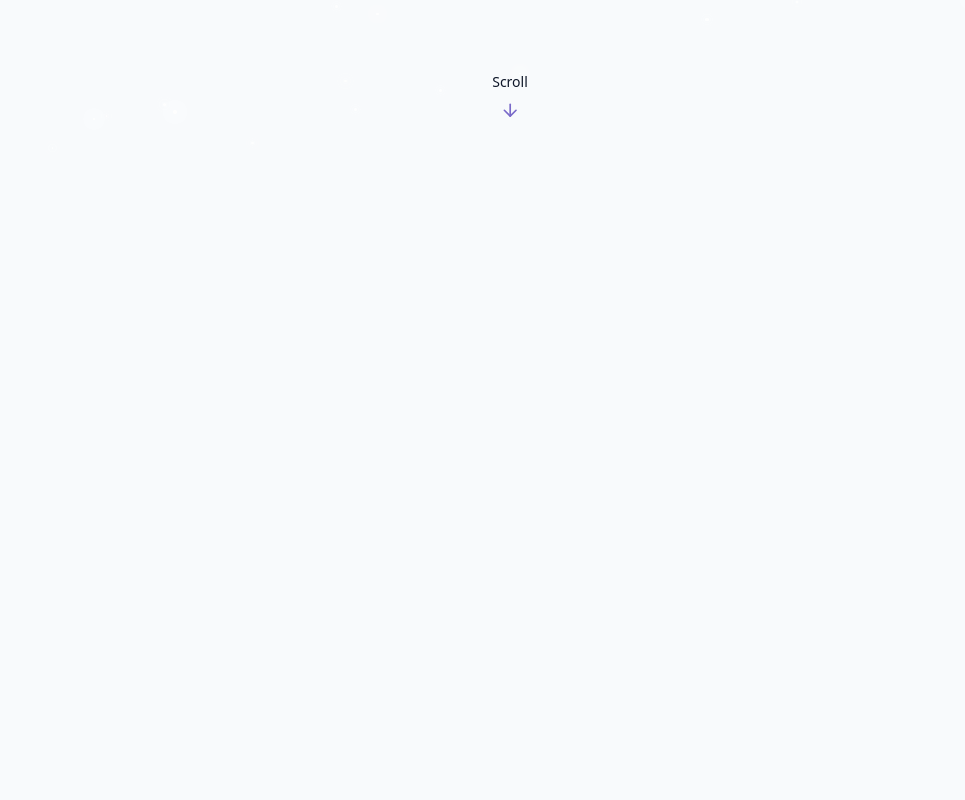
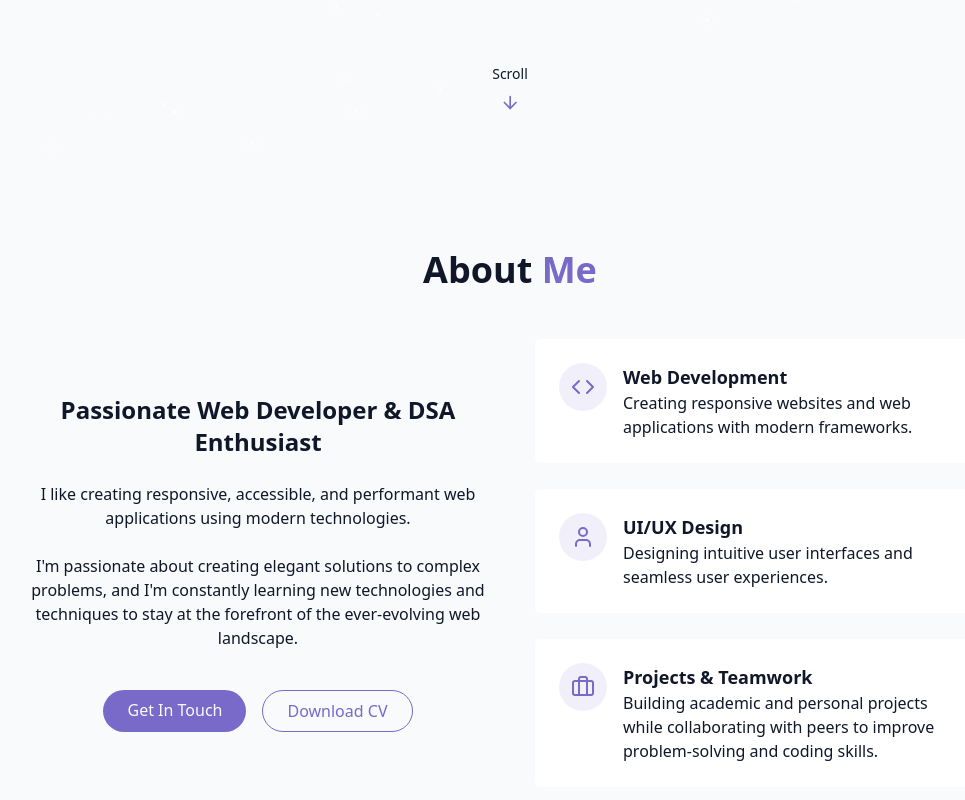
Before and after one commit to SHREYANSH2K25/PORTFOLIO, a React (Vite) app in the folder portfolio/: page / in a window 1280 px wide. Shown: the part 646-1446 px from the top of the page, without its empty margins (130-1095 px from the left). Before the commit the page ends 800 px from the top, so only its background shows below. Built offline with nearby package versions, Linux system fonts and the light colour scheme.

Commit message:
aboutSection

```diff
--- /dev/null
+++ b/portfolio/src/Components/AboutSection.jsx
@@ -0,0 +1,118 @@
+// Importing icons from lucide-react library
+// These are vector icons (SVGs) you can use as React components
+import { Briefcase, Code, User } from "lucide-react";
+
+// AboutSection Component
+// This represents the "About Me" section on your portfolio website
+const AboutSection = () => {
+  return (
+    // Main section wrapper with spacing and relative positioning
+    <section id="about" className="py-24 px-4 relative">
+      <div className="container mx-auto max-w-5xl">
+
+        {/* Section heading */}
+        <h2 className="text-3xl md:text-4xl font-bold mb-12 text-center">
+          About <span className="text-primary"> Me</span>
+        </h2>
+
+        {/* Two-column grid layout: left (intro + buttons), right (skills cards) */}
+        <div className="grid grid-cols-1 md:grid-cols-2 gap-12 items-center">
+
+          {/* LEFT COLUMN - Personal intro */}
+          <div className="space-y-6">
+            {/* Subtitle */}
+            <h3 className="text-2xl font-semibold">
+              Passionate Web Developer & DSA Enthusiast
+            </h3>
+
+            {/* Short description paragraphs */}
+            <p className="text-muted-foreground">
+              I like creating responsive, accessible, and performant web
+              applications using modern technologies.
+            </p>
+
+            <p className="text-muted-foreground">
+              I'm passionate about creating elegant solutions to complex
+              problems, and I'm constantly learning new technologies and
+              techniques to stay at the forefront of the ever-evolving web
+              landscape.
+            </p>
+
+            {/* Call-to-action buttons */}
+            <div className="flex flex-col sm:flex-row gap-4 pt-4 justify-center">
+              {/* Contact button */}
+              <a href="#contact" className="cosmic-button">
+                Get In Touch
+              </a>
+
+              {/* Download CV button */}
+              <a
+                href="" // You can later link this to your resume PDF
+                className="px-6 py-2 rounded-full border border-primary text-primary hover:bg-primary/10 transition-colors duration-300"
+              >
+                Download CV
+              </a>
+            </div>
+          </div>
+
+          {/* RIGHT COLUMN - Skills/Services cards */}
+          <div className="grid grid-cols-1 gap-6">
+
+            {/* Card 1 - Web Development */}
+            <div className="gradient-border p-6 card-hover">
+              <div className="flex items-start gap-4">
+                {/* Icon inside circular background */}
+                <div className="p-3 rounded-full bg-primary/10">
+                  <Code className="h-6 w-6 text-primary" />
+                </div>
+                {/* Card text */}
+                <div className="text-left">
+                  <h4 className="font-semibold text-lg">Web Development</h4>
+                  <p className="text-muted-foreground">
+                    Creating responsive websites and web applications with
+                    modern frameworks.
+                  </p>
+                </div>
+              </div>
+            </div>
+
+            {/* Card 2 - UI/UX Design */}
+            <div className="gradient-border p-6 card-hover">
+              <div className="flex items-start gap-4">
+                <div className="p-3 rounded-full bg-primary/10">
+                  <User className="h-6 w-6 text-primary" />
+                </div>
+                <div className="text-left">
+                  <h4 className="font-semibold text-lg">UI/UX Design</h4>
+                  <p className="text-muted-foreground">
+                    Designing intuitive user interfaces and seamless user
+                    experiences.
+                  </p>
+                </div>
+              </div>
+            </div>
+
+            {/* Card 3 - Project Management */}
+            <div className="gradient-border p-6 card-hover">
+              <div className="flex items-start gap-4">
+                <div className="p-3 rounded-full bg-primary/10">
+                  <Briefcase className="h-6 w-6 text-primary" />
+                </div>
+                <div className="text-left">
+                  <h4 className="font-semibold text-lg">Projects & Teamwork</h4>
+                  <p className="text-muted-foreground">
+                    Building academic and personal projects while collaborating
+                    with peers to improve problem-solving and coding skills.
+                  </p>
+                </div>
+              </div>
+            </div>
+          </div>
+          {/* End of right column */}
+        </div>
+      </div>
+    </section>
+  );
+};
+
+export default AboutSection;
--- a/portfolio/src/Components/Navbar.jsx
+++ b/portfolio/src/Components/Navbar.jsx
@@ -5,10 +5,10 @@
 // list of links we want to show in the navbar
 const navItems = [
     { name: "Home", href: "#hero" }, // goes to section with id="Home"
-    { name: "About", href: "#About" },
-    { name: "Skills", href: "#Skills" },
-    { name: "Projects", href: "#Projects" },
-    { name: "Contact", href: "#Contact" },
+    { name: "About", href: "#about" },
+    { name: "Skills", href: "#skills" },
+    { name: "Projects", href: "#projects" },
+    { name: "Contact", href: "#contact" },
 ]
 
 
--- a/portfolio/src/pages/Home.jsx
+++ b/portfolio/src/pages/Home.jsx
@@ -2,6 +2,7 @@
 import {StarBackground} from "@/Components/StarBackground"
 import Navbar from "@/Components/Navbar";
 import HeroSection from "@/Components/HeroSection"
+import AboutSection from "@/Components/AboutSection"
 const Home = ()=>{
     return (
         <div className="mih-h-screen bg-background text-foreground overflow-x-hidden">
@@ -15,6 +16,7 @@
             {/* Main Content */}
             <main>
                 <HeroSection />
+                <AboutSection />
             </main>
             {/* Footer */}
         </div>
```
